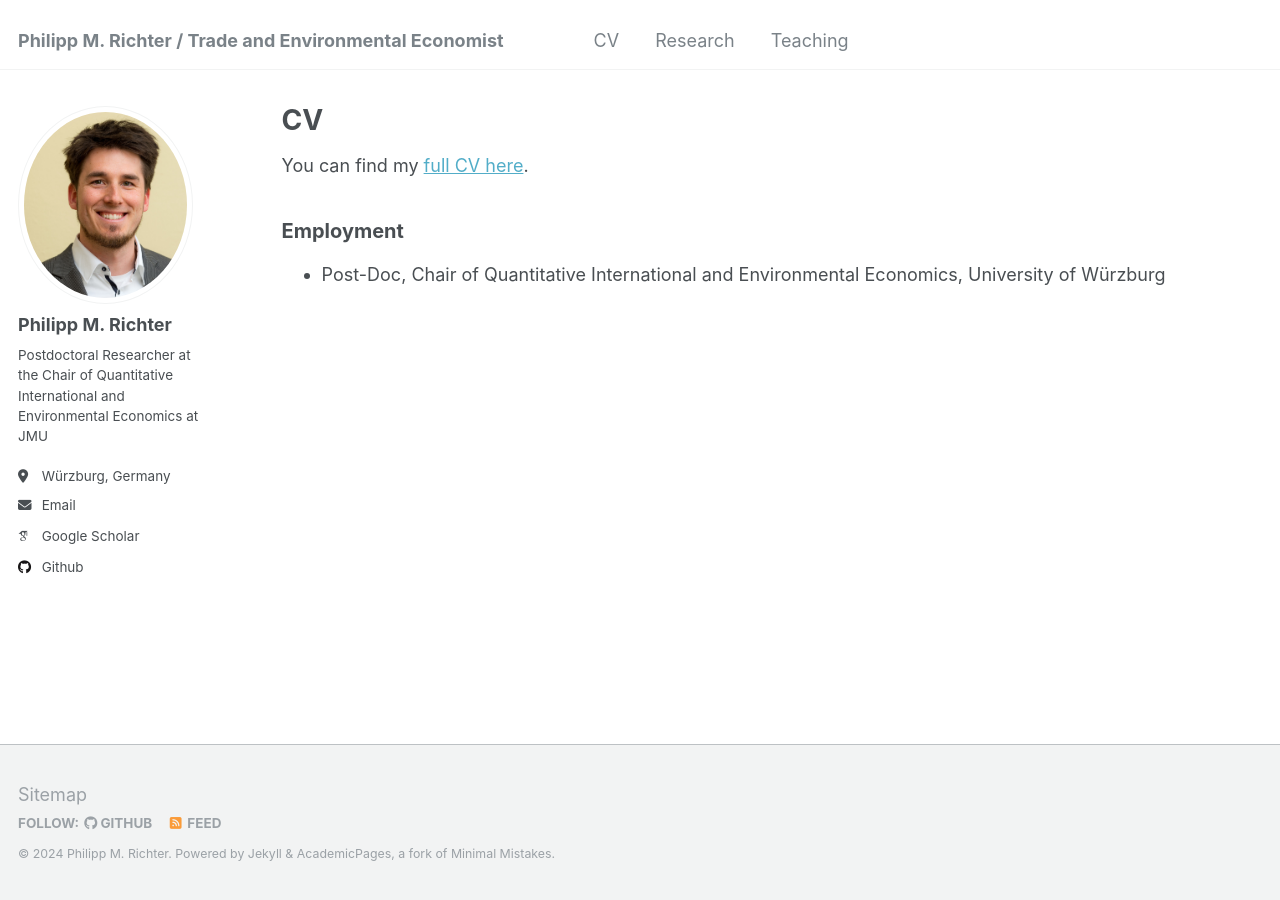
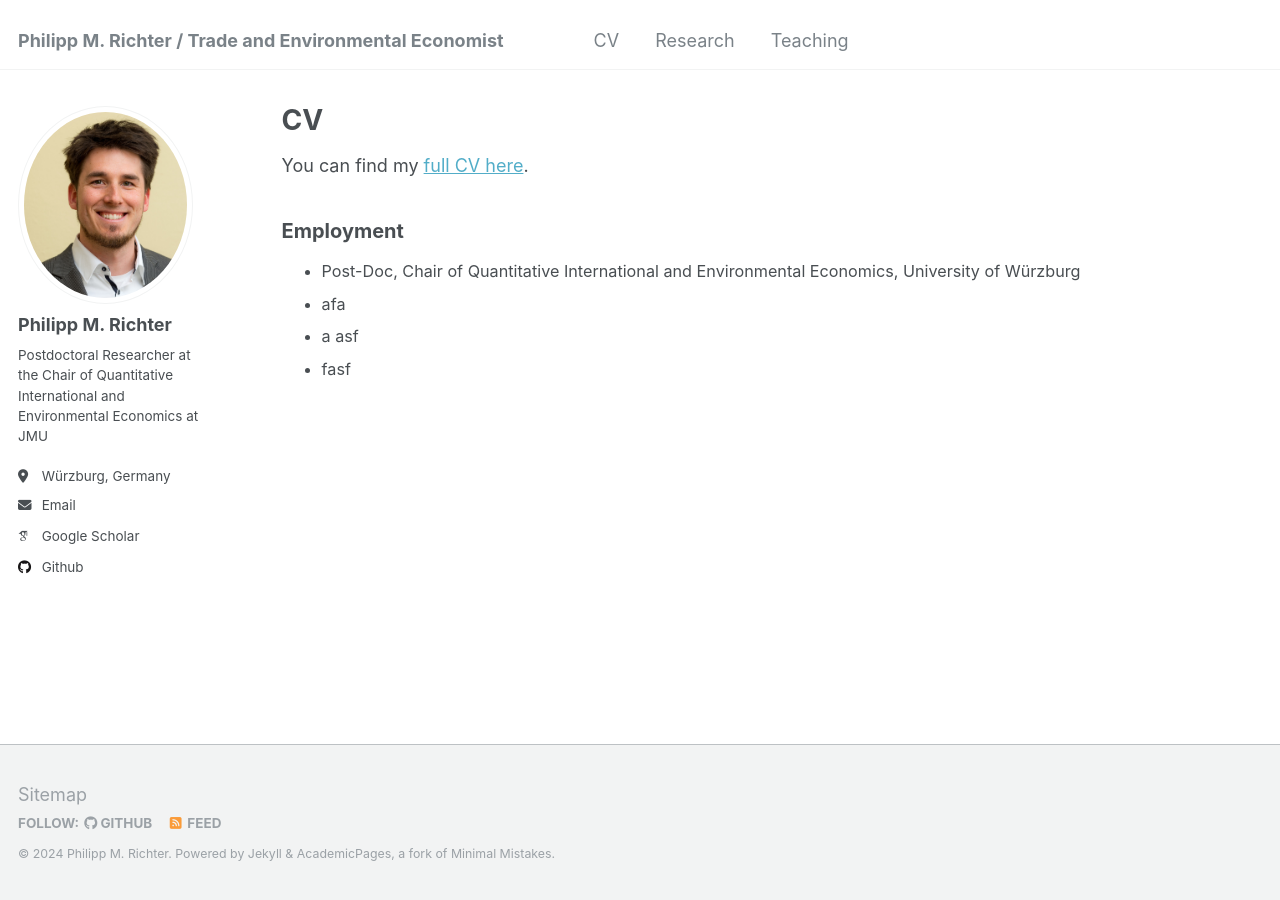
Before and after one commit to PhMRichter/PhMRichter.github.io, a Jekyll site: the page built from _pages/cv.md, in a window 1280 px wide. Built offline with Jekyll 4.4.1, drawn with Linux system fonts in a browser that asks for light colours; some web fonts are replaced.

Commit message:
Update cv.md

```diff
--- a/_pages/cv.md
+++ b/_pages/cv.md
@@ -15,4 +15,18 @@ You can find my [full CV here](https://phmrichter.github.io/files/CV_PhilippMRic
 
 <h2 style="font-size: 20px;">Employment</h2>
 
-* Post-Doc, Chair of Quantitative International and Environmental Economics, University of Würzburg
+
+<ul  style="font-size: 0.9em;">
+  <li>
+   Post-Doc, Chair of Quantitative International and Environmental Economics, University of Würzburg
+  </li>
+  <li>
+  afa
+  </li>
+  <li>a
+    asf
+  </li>
+  <li>
+   fasf
+  </li>
+</ul>
```
